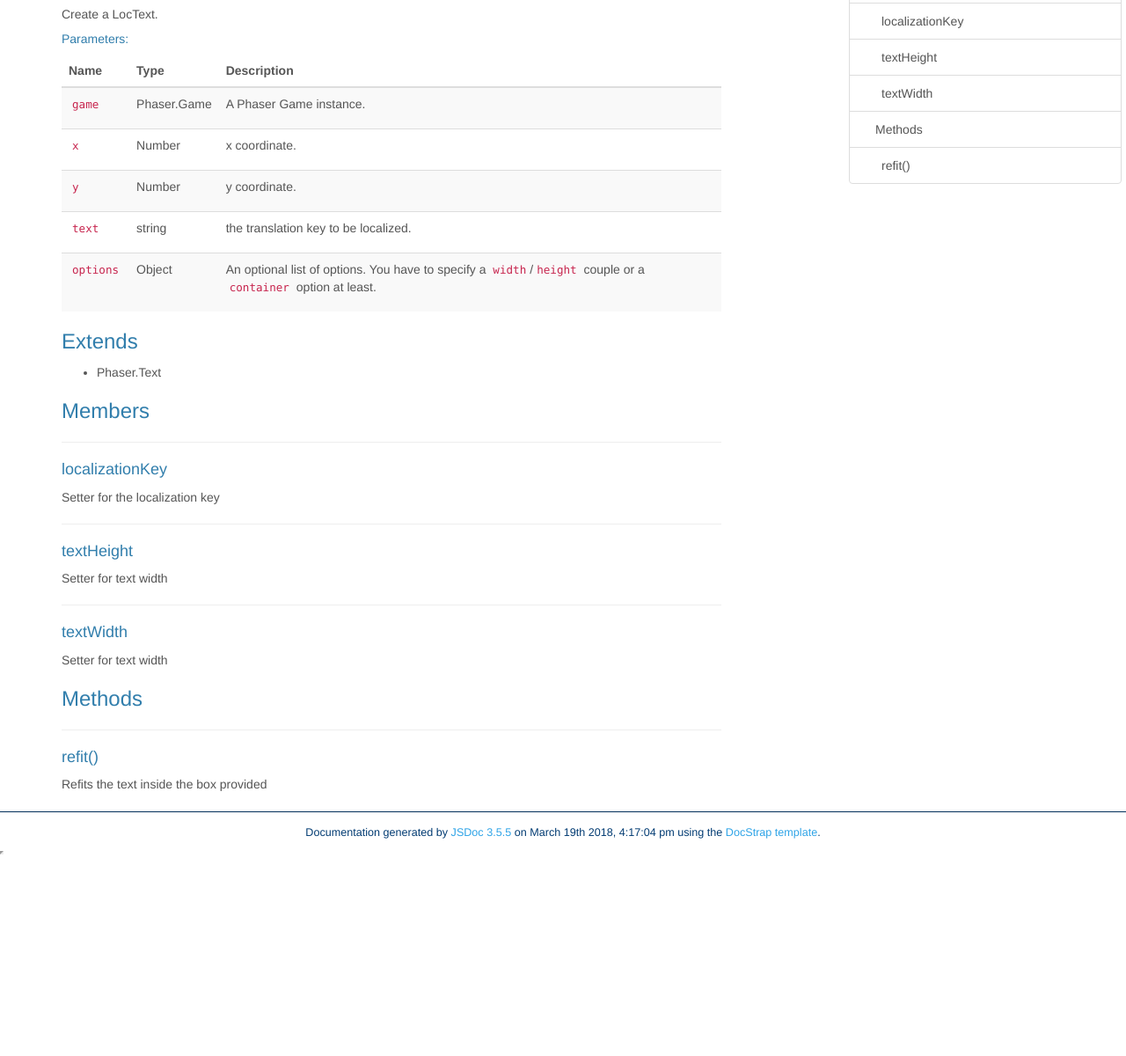
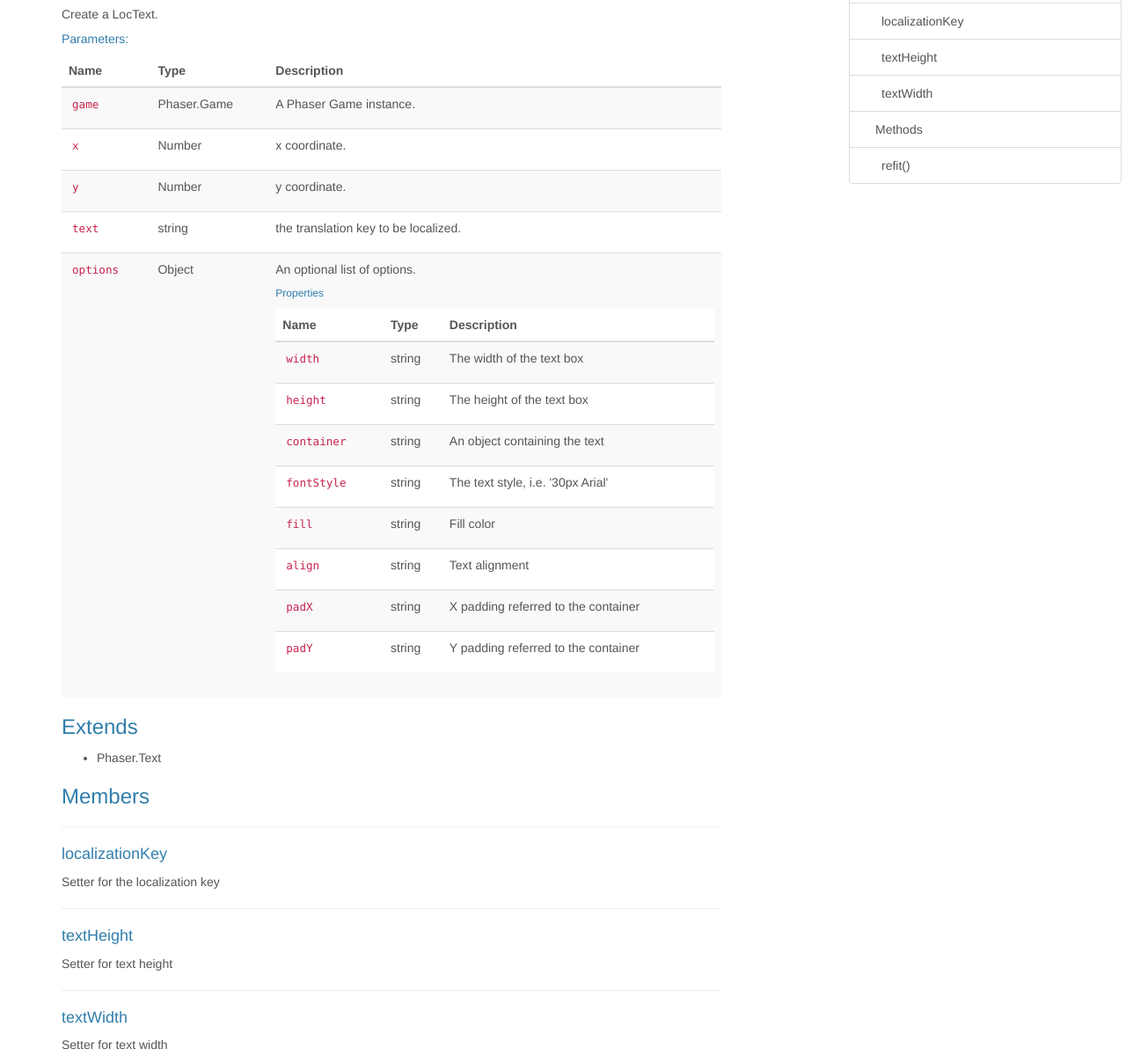
Before and after one commit to RisingPixel/phaxelf-lib, a website: page docs/gen/LocText.html in a window 1280 px wide. Shown: the part 269-1469 px from the top of the page at 88% size. Before the commit the page ends 1245 px from the top, so only its background shows below. Drawn offline with Linux system fonts and the light colour scheme.

Commit message:
Added geom lib

```diff
--- a/docs/gen/LocText.html
+++ b/docs/gen/LocText.html
@@ -33,7 +33,7 @@
 			<li class="dropdown">
 				<a href="classes.list.html" class="dropdown-toggle" data-toggle="dropdown">Classes<b class="caret"></b></a>
 				<ul class="dropdown-menu ">
-					<li><a href="LocText.html">LocText</a></li>
+					<li><a href="GeomSpr.html">GeomSpr</a></li><li><a href="LocText.html">LocText</a></li>
 				</ul>
 			</li>
 
@@ -242,8 +242,225 @@
 
 
 
-            <td class="description last"><p>An optional list of options.
-You have to specify a <code>width</code>/<code>height</code> couple or a <code>container</code> option at least.</p></td>
+            <td class="description last"><p>An optional list of options.</p>
+                <h6 class="method-params-label method-subparams-label">Properties</h6>
+
+
+<table class="params table table-striped">
+    <thead>
+    <tr>
+
+        <th>Name</th>
+
+
+        <th>Type</th>
+
+
+
+
+
+        <th class="last">Description</th>
+    </tr>
+    </thead>
+
+    <tbody>
+
+
+        <tr>
+
+                <td class="name"><code>width</code></td>
+
+
+            <td class="type">
+
+
+<span class="param-type">string</span>
+
+
+
+
+            </td>
+
+
+
+
+
+            <td class="description last"><p>The width of the text box</p></td>
+        </tr>
+
+
+
+        <tr>
+
+                <td class="name"><code>height</code></td>
+
+
+            <td class="type">
+
+
+<span class="param-type">string</span>
+
+
+
+
+            </td>
+
+
+
+
+
+            <td class="description last"><p>The height of the text box</p></td>
+        </tr>
+
+
+
+        <tr>
+
+                <td class="name"><code>container</code></td>
+
+
+            <td class="type">
+
+
+<span class="param-type">string</span>
+
+
+
+
+            </td>
+
+
+
+
+
+            <td class="description last"><p>An object containing the text</p></td>
+        </tr>
+
+
+
+        <tr>
+
+                <td class="name"><code>fontStyle</code></td>
+
+
+            <td class="type">
+
+
+<span class="param-type">string</span>
+
+
+
+
+            </td>
+
+
+
+
+
+            <td class="description last"><p>The text style, i.e. '30px Arial'</p></td>
+        </tr>
+
+
+
+        <tr>
+
+                <td class="name"><code>fill</code></td>
+
+
+            <td class="type">
+
+
+<span class="param-type">string</span>
+
+
+
+
+            </td>
+
+
+
+
+
+            <td class="description last"><p>Fill color</p></td>
+        </tr>
+
+
+
+        <tr>
+
+                <td class="name"><code>align</code></td>
+
+
+            <td class="type">
+
+
+<span class="param-type">string</span>
+
+
+
+
+            </td>
+
+
+
+
+
+            <td class="description last"><p>Text alignment</p></td>
+        </tr>
+
+
+
+        <tr>
+
+                <td class="name"><code>padX</code></td>
+
+
+            <td class="type">
+
+
+<span class="param-type">string</span>
+
+
+
+
+            </td>
+
+
+
+
+
+            <td class="description last"><p>X padding referred to the container</p></td>
+        </tr>
+
+
+
+        <tr>
+
+                <td class="name"><code>padY</code></td>
+
+
+            <td class="type">
+
+
+<span class="param-type">string</span>
+
+
+
+
+            </td>
+
+
+
+
+
+            <td class="description last"><p>Y padding referred to the container</p></td>
+        </tr>
+
+
+    </tbody>
+</table>
+
+            </td>
         </tr>
 
 
@@ -405,7 +622,7 @@ You have to specify a <code>width</code>/<code>height</code> couple or a <code>c
 <dd>
 
     <div class="description">
-        <p>Setter for text width</p>
+        <p>Setter for text height</p>
     </div>
 
 
@@ -648,7 +865,7 @@ You have to specify a <code>width</code>/<code>height</code> couple or a <code>c
 <span class="jsdoc-message">
 	Documentation generated by <a href="https://github.com/jsdoc3/jsdoc">JSDoc 3.5.5</a>
 
-		on March 19th 2018, 4:17:04 pm
+		on March 20th 2018, 9:57:14 am
 
 	using the <a href="https://github.com/docstrap/docstrap">DocStrap template</a>.
 </span>
--- a/src/ui/loc-text.js
+++ b/src/ui/loc-text.js
@@ -37,7 +37,8 @@ class LocText extends Phaser.Text {
       this.wordWrapWidth = this.$_maxWidth;
     }
 
-    this.anchor = options.anchor || new Phaser.Point(0.5, 0.5);
+    this.anchor.x = (options.aX === undefined || options.aX === null) ? 0.5 : options.aX;
+    this.anchor.y = (options.aY === undefined || options.aY === null) ? 0.5 : options.aY;
 
     this.$_localizationKey = text;
     this.defaultFontSize = parseInt(fontStyle, 10) + ''; // eslint-disable-line prefer-template
```
Also changed, not shown: docs/gen/classes.list.html (+5 -2 lines), docs/gen/index.html (+4 -3 lines), docs/gen/quicksearch.html (+1 -1 lines), src/geom-spr.js (added, +72 -0 lines).
